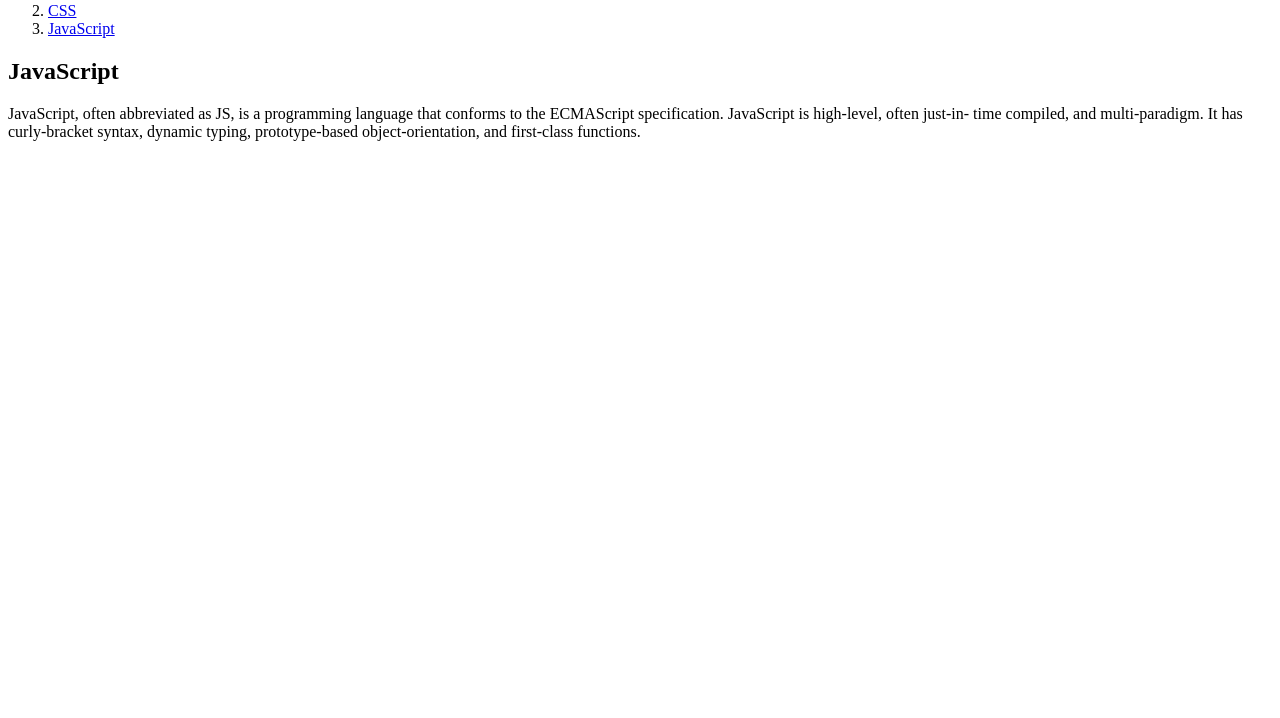
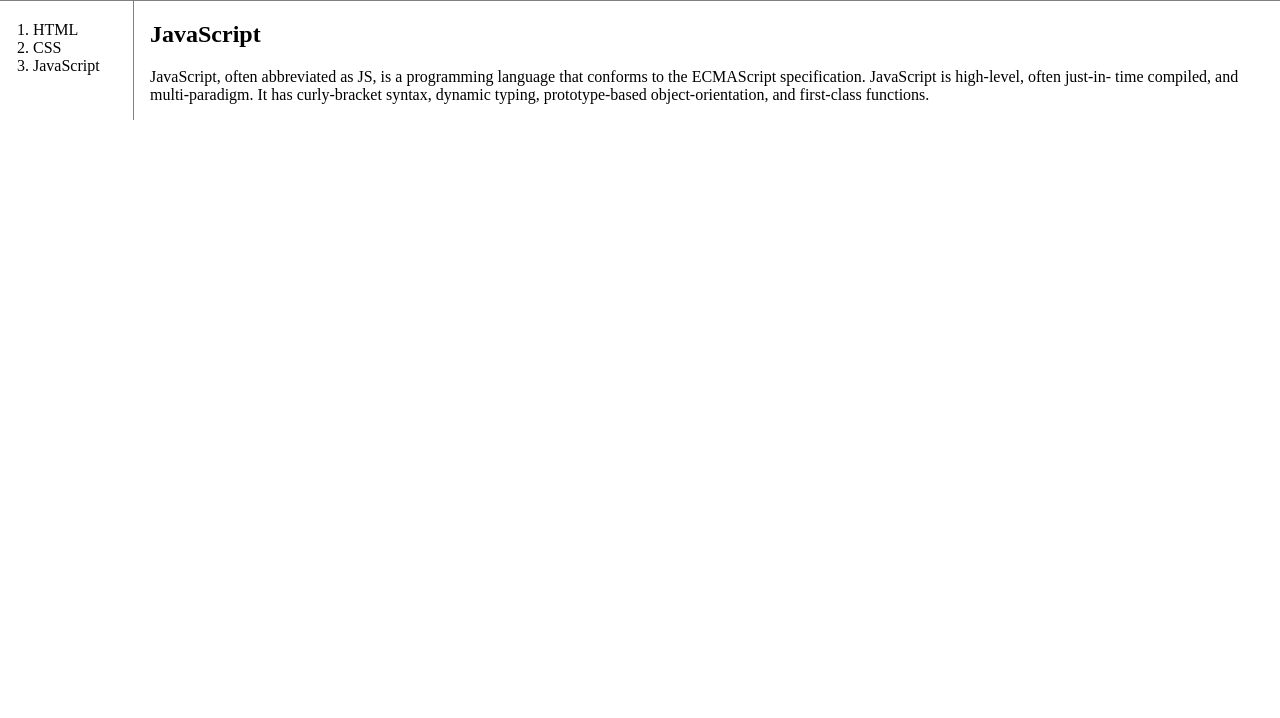
Before and after one commit to SYKcoder/web1, a plain HTML site: page 3.html in a window 1280 px wide. Shown: the part 82-800 px from the top of the page. Drawn offline with Linux system fonts and the light colour scheme; a script that the page names is missing.

Commit message:
Update 3.html

```diff
--- a/3.html
+++ b/3.html
@@ -12,14 +12,17 @@
 
   gtag('config', 'G-NBP60MCGRB');
 </script>
+  <link rel="stylesheet" href="style.css">
 </head>
 <body>
   <h1><a href="index.html">WEB</a></h1>
+  <div id="grid">
     <ol>
       <li><a href="1.html">HTML</a></li>
       <li><a href="2.html">CSS</a></li>
       <li><a href="3.html">JavaScript</a></li>
     </ol>
+    <div>
       <h2>JavaScript</h2>
         <p>
           JavaScript, often abbreviated as JS,
@@ -31,8 +34,8 @@
           prototype-based object-orientation,
           and first-class functions.
       </p>
-  <p>
-    <div id="disqus_thread"></div>
+    </div>
+</div>
 <script>
     /**
     *  RECOMMENDED CONFIGURATION VARIABLES: EDIT AND UNCOMMENT THE SECTION BELOW TO INSERT DYNAMIC VALUES FROM YOUR PLATFORM OR CMS.
```
Lines whose indentation alone changed are shown as unchanged.
